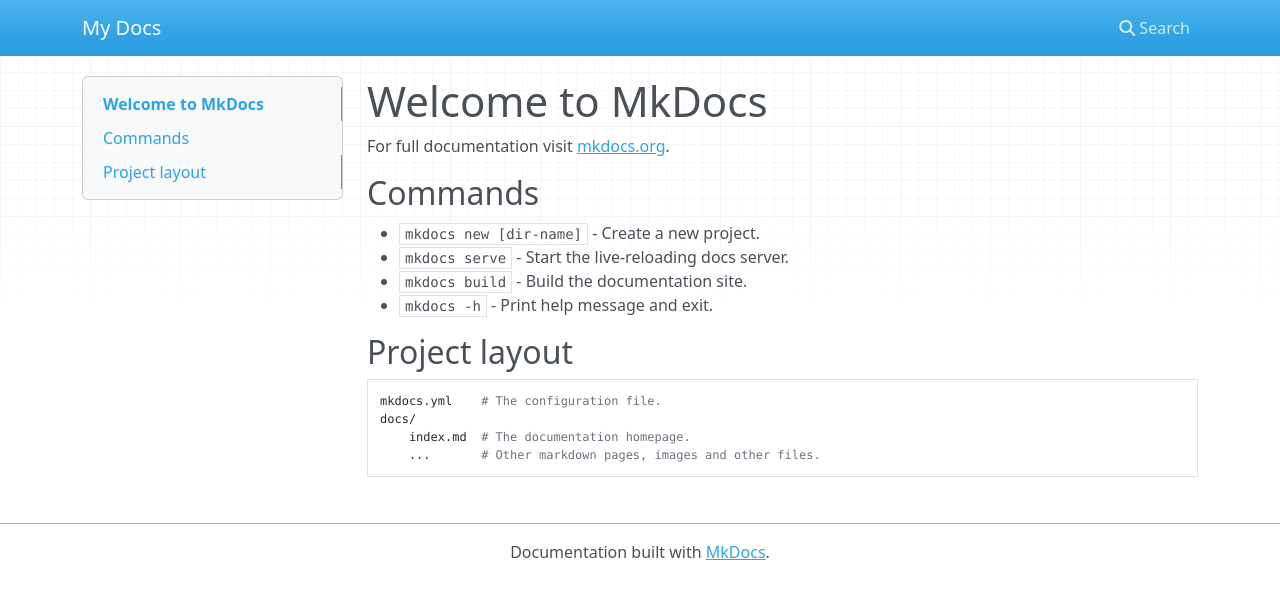
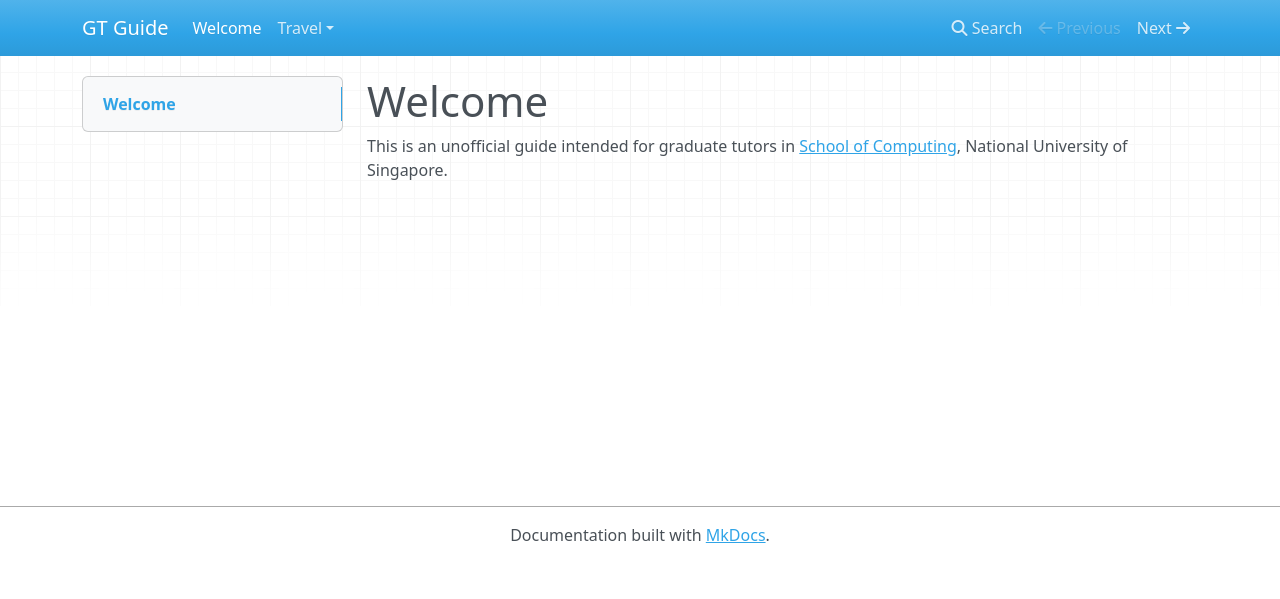
Before and after one commit to anisyusof-sc/nus-soc-gt-guide, an MkDocs documentation site: the page built from docs/index.md, in a window 1280 px wide. Shown: the top 599 px of the page. Built offline with MkDocs 1.6.1, drawn with Linux system fonts in a browser that asks for light colours; nearby versions of some CDN libraries.

Commit message:
travel claim guide

```diff
--- a/docs/index.md
+++ b/docs/index.md
@@ -1,17 +1,2 @@
-# Welcome to MkDocs
-
-For full documentation visit [mkdocs.org](https://www.mkdocs.org).
-
-## Commands
-
-* `mkdocs new [dir-name]` - Create a new project.
-* `mkdocs serve` - Start the live-reloading docs server.
-* `mkdocs build` - Build the documentation site.
-* `mkdocs -h` - Print help message and exit.
-
-## Project layout
-
-    mkdocs.yml    # The configuration file.
-    docs/
-        index.md  # The documentation homepage.
-        ...       # Other markdown pages, images and other files.
+# Welcome
+This is an unofficial guide intended for graduate tutors in [School of Computing](https://www.comp.nus.edu.sg/), National University of Singapore.
--- a/mkdocs.yml
+++ b/mkdocs.yml
@@ -1 +1 @@
-site_name: My Docs
+site_name: GT Guide
```
Also changed, not shown: docs/travel/travel-claim.md (added, +23 -0 lines).
